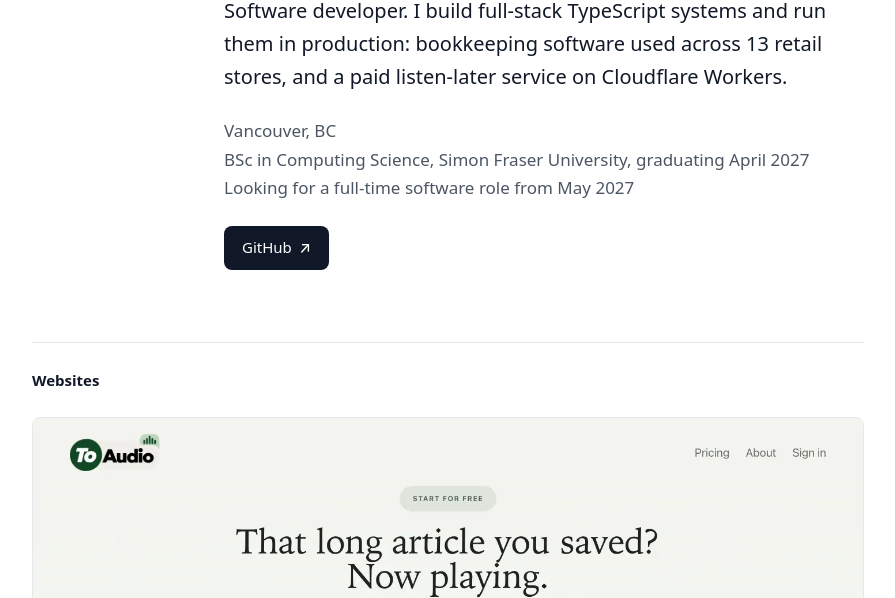
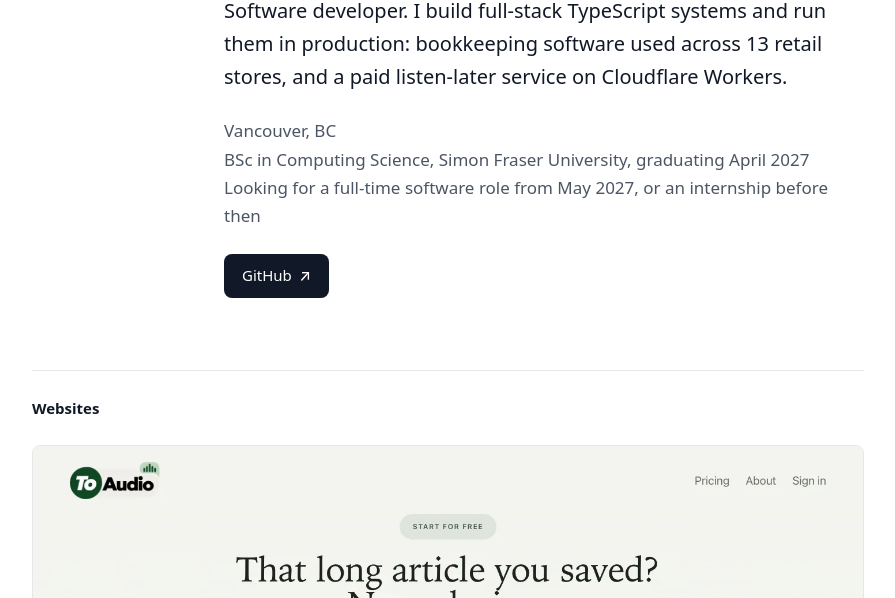
Before and after one commit to Atune-D/Atune-D.github.io, a plain HTML site: page index.html in a window 1280 px wide. Shown: the part 202-800 px from the top of the page, without its empty margins (192-1087 px from the left). Drawn offline with Linux system fonts and the light colour scheme.

Commit message:
Say internships are welcome before May 2027
Co-Authored-By: Claude Opus 5.5 <noreply@anthropic.com>

```diff
--- a/index.html
+++ b/index.html
@@ -35,7 +35,10 @@
               BSc in Computing Science, Simon Fraser University, graduating
               April 2027
             </li>
-            <li>Looking for a full-time software role from May 2027</li>
+            <li>
+              Looking for a full-time software role from May 2027, or an
+              internship before then
+            </li>
           </ul>
           <p class="actions">
             <a class="button" href="https://github.com/Atune-D">
```
